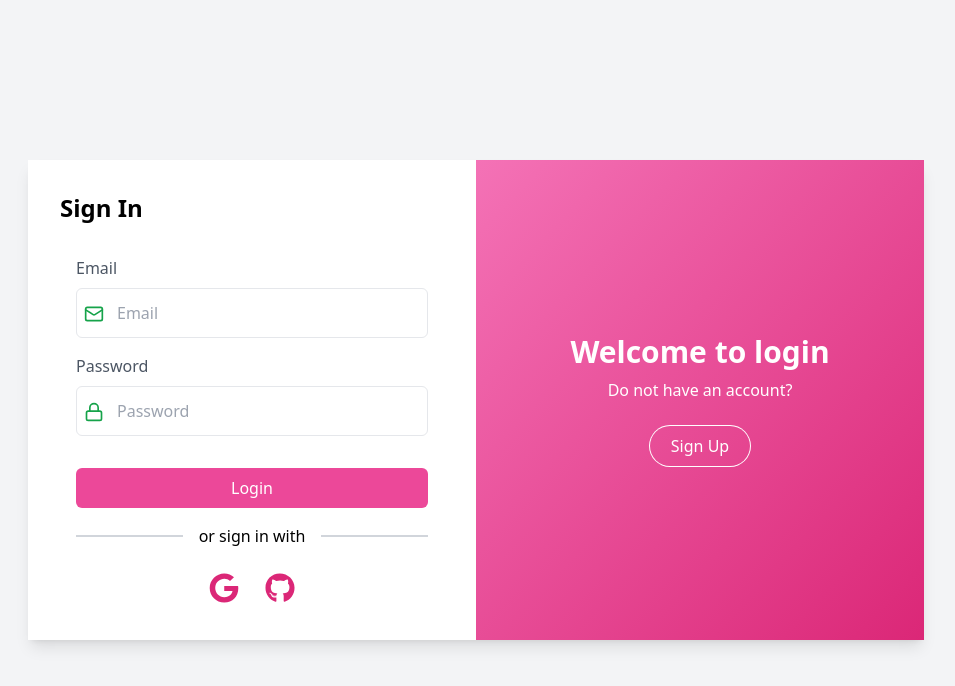
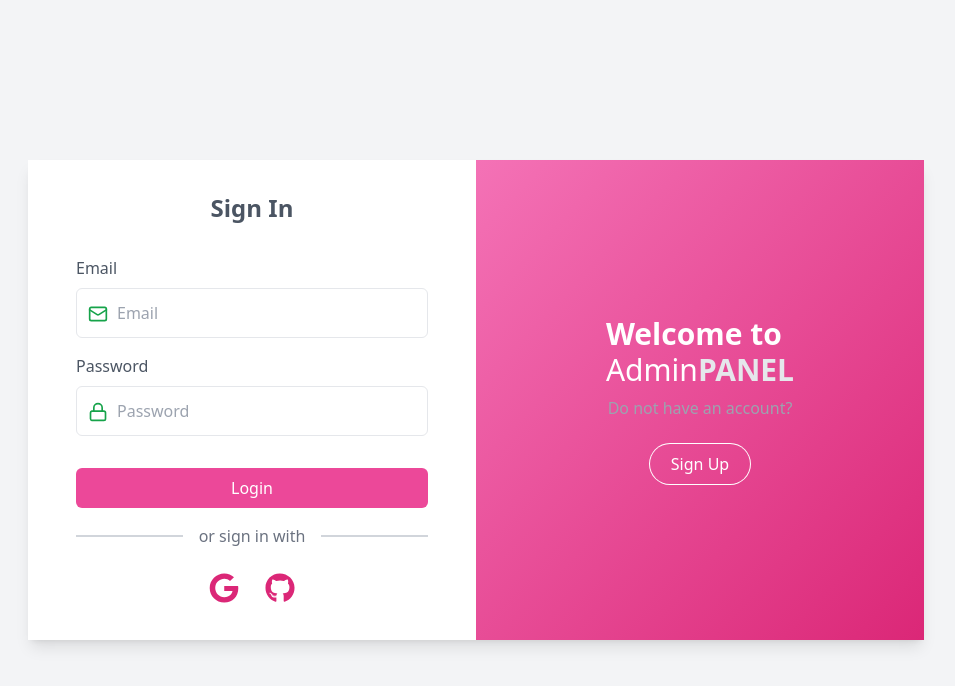
Before and after one commit to jahongirnurmamatov/itransition-task4, a React (Vite) app in the folder frontend/: page /login in a window 1280 px wide. Shown: the top 686 px of the page, without its empty margins (164-1119 px from the left). Built offline with nearby package versions, Linux system fonts and the light colour scheme; no server answers.

Commit message:
MainLayout structure

```diff
--- a/frontend/src/App.jsx
+++ b/frontend/src/App.jsx
@@ -5,9 +5,15 @@ import { useAuthStore } from "./store/authStore";
 import { Toaster } from "react-hot-toast";
 import { useEffect } from "react";
 import LoadingSpinner from "./components/LoadingSpinner";
+import UsersPage from "./pages/UsersPage";
+import AnalyticsPage from "./pages/AnalyticsPage";
+import Settings from "./pages/Settings";
+import Profile from "./pages/Profile";
+import MainLayout from "./components/layout/MainLayout";
 
 const App = () => {
   const { isCheckingAuth, checkAuth, isAuthenticated, user } = useAuthStore();
+
   useEffect(() => {
     checkAuth();
   }, [checkAuth]);
@@ -15,14 +21,23 @@ const App = () => {
   if (isCheckingAuth) {
     return <LoadingSpinner />;
   }
+
   return (
     <div>
       <Routes>
-        <Route path="/" element={!user ? <LoginPage /> : <HomePage />} />
         <Route
-          path="/login"
-          element={user ? <Navigate to="/" /> : <LoginPage />}
-        />
+          element={
+            isAuthenticated ? <MainLayout /> : <Navigate to="/login" />
+          }
+        >
+          <Route path="/" element={<HomePage />} />
+          <Route path="/users" element={<UsersPage />} />
+          <Route path="/analytics" element={<AnalyticsPage />} />
+          <Route path="/settings" element={<Settings />} />
+          <Route path="/my-profile" element={<Profile />} />
+        </Route>
+
+        <Route path="/login" element={user ? <Navigate to="/" /> : <LoginPage />} />
         <Route path="*" element={<LoginPage />} />
       </Routes>
       <Toaster />
--- a/frontend/src/components/Sidebar.jsx
+++ b/frontend/src/components/Sidebar.jsx
@@ -99,7 +99,7 @@ const Sidebar = () => {
       </div>
 
       {/* Logout Button */}
-      <div className="flex items-center gap-4 text-gray-200 w-full px-3 py-2 mt-auto mb-5 rounded-md hover:bg-slate-700 cursor-pointer">
+      <div onClick={logout} className="flex items-center gap-4 text-gray-200 w-full px-3 py-2 mt-auto mb-5 rounded-md hover:bg-slate-700 cursor-pointer">
         <LogOut className="size-6"/>
         {!isCompact && <p>Logout</p>}
       </div>
--- /dev/null
+++ b/frontend/src/components/layout/MainLayout.jsx
@@ -0,0 +1,15 @@
+import { Outlet } from "react-router-dom";
+import Sidebar from "../Sidebar";
+
+const MainLayout = () => {
+  return (
+    <div className="flex">
+      <Sidebar />
+      <div className="flex-1 p-4"> {/* Adjust the padding as needed */}
+        <Outlet /> {/* Render the matched child route here */}
+      </div>
+    </div>
+  );
+};
+
+export default MainLayout;
--- /dev/null
+++ b/frontend/src/pages/AnalyticsPage.jsx
@@ -0,0 +1,9 @@
+import React from 'react'
+
+const AnalyticsPage = () => {
+  return (
+    <div>AnalyticsPage</div>
+  )
+}
+
+export default AnalyticsPage
--- a/frontend/src/pages/HomePage.jsx
+++ b/frontend/src/pages/HomePage.jsx
@@ -3,12 +3,7 @@ const HomePage = () => {
 
   return (
     <div className="flex ">
-        <div className="">
-          <Sidebar />
-        </div>
-        <div className="">
-          Dashboard
-        </div>
+        Dashboard
     </div>
   );
 };
--- a/frontend/src/pages/LoginPage.jsx
+++ b/frontend/src/pages/LoginPage.jsx
@@ -34,10 +34,10 @@ const LoginPage = () => {
   };
   return (
     <div className="flex min-h-screen items-center justify-center bg-gray-100">
-      <div className="flex w-3/4 max-w-4xl shadow-lg">
+      <div className="flex w-3/4 max-w-4xl shadow-lg ">
         {/* Left side - Sign In form */}
         <div className="w-1/2 bg-white p-8">
-          <h2 className="text-2xl font-semibold mb-8">
+          <h2 className="text-2xl font-semibold mb-8 text-gray-600 text-center">
             {state === "Login" ? "Sign In" : "Sign Up"}
           </h2>
           <form onSubmit={handleSubmit} className="flex flex-col mx-4">
@@ -45,7 +45,7 @@ const LoginPage = () => {
               <div className="">
                 <label className="mb-2 text-gray-600">Name</label>
                 <div className="relative">
-                  <UserPen className="absolute top-4 left-2 h-5 w-5 text-green-600" />
+                  <UserPen className="absolute top-4 left-3 h-5 w-5 text-green-600" />
                   <input
                     value={name}
                     onChange={(e) => setName(e.target.value)}
@@ -59,7 +59,7 @@ const LoginPage = () => {
 
             <label className="mb-2 text-gray-600">Email</label>
             <div className="relative">
-              <Mail className="absolute top-4 left-2 h-5 w-5 text-green-600" />
+              <Mail className="absolute top-4 left-3 h-5 w-5 text-green-600" />
               <input
                 value={email}
                 onChange={(e) => setEmail(e.target.value)}
@@ -70,7 +70,7 @@ const LoginPage = () => {
             </div>
             <label className="mb-2 text-gray-600">Password</label>
             <div className="relative">
-              <Lock className="absolute top-4 left-2 h-5 w-5 text-green-600" />
+              <Lock className="absolute top-4 left-3 h-5 w-5 text-green-600" />
               <input
                 value={password}
                 onChange={(e) => setPassword(e.target.value)}
@@ -96,7 +96,7 @@ const LoginPage = () => {
             </button>
             <div className="flex items-center gap-4 justify-center">
               <div className="flex flex-grow h-0.5 w-1/4 bg-gray-300" />
-              <span>or sign in with</span>
+              <span className="text-gray-500">or sign in with</span>
               <div className="flex flex-grow  h-0.5 w-1/4 bg-gray-300" />
             </div>
             <div className="flex mt-5 items-center gap-4 justify-center">
@@ -113,12 +113,13 @@ const LoginPage = () => {
         {/* Right side - Welcome section */}
         <div className="w-1/2 bg-gradient-to-br from-pink-400 to-pink-600 text-white p-8 flex flex-col items-center justify-center">
           <h2 className="text-3xl font-bold mb-2">
-            {state === "Login" ? "Welcome to login" : "Welcome to sign up"}
+            <p>Welcome to</p>
+            <p className="text-white font-extralight hover:text-yellow-500">Admin<span className="text-gray-200 font-bold hover:text-yellow-500">PANEL</span></p>
           </h2>
-          <p className="mb-6">
+          <p className="mb-6 text-gray-400">
             {state === "Login"
               ? "Do not have an account?"
-              : "Already hace an account?"}
+              : "Already have an account?"}
           </p>
           <button
             onClick={handleClick}
--- /dev/null
+++ b/frontend/src/pages/Profile.jsx
@@ -0,0 +1,9 @@
+import React from 'react'
+
+const Profile = () => {
+  return (
+    <div>Profile</div>
+  )
+}
+
+export default Profile
--- /dev/null
+++ b/frontend/src/pages/Settings.jsx
@@ -0,0 +1,9 @@
+import React from 'react'
+
+const Settings = () => {
+  return (
+    <div>Settings</div>
+  )
+}
+
+export default Settings
--- /dev/null
+++ b/frontend/src/pages/UsersPage.jsx
@@ -0,0 +1,9 @@
+import React from 'react'
+
+const UsersPage = () => {
+  return (
+    <div>UsersPage</div>
+  )
+}
+
+export default UsersPage
```
